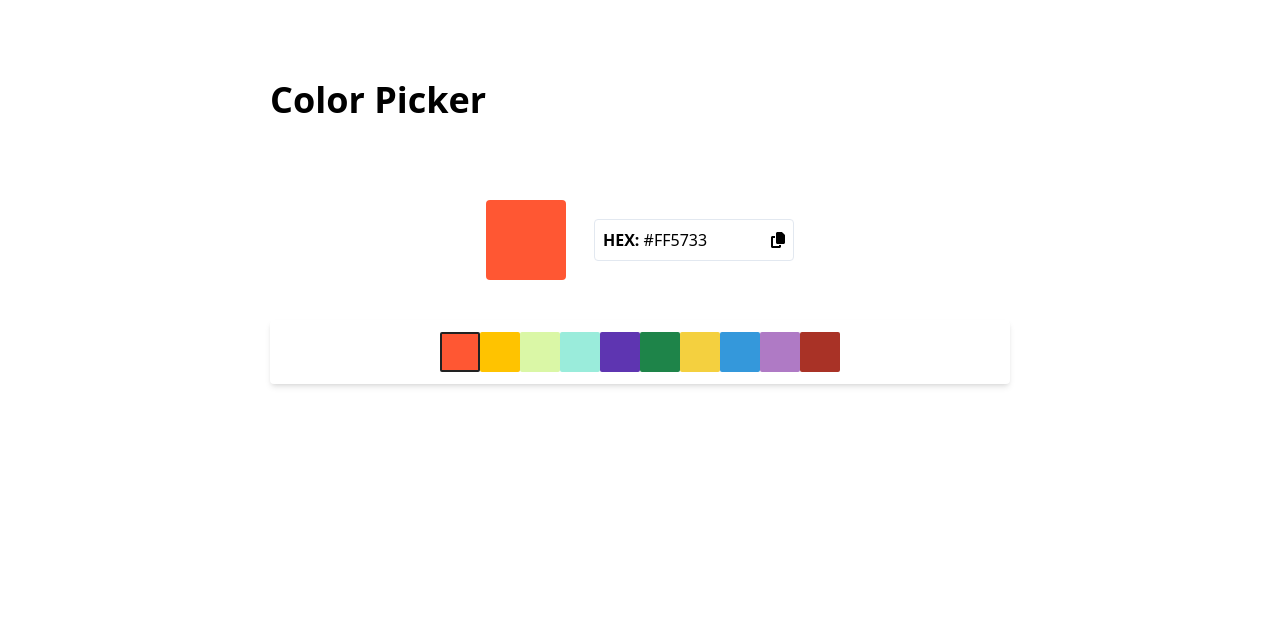
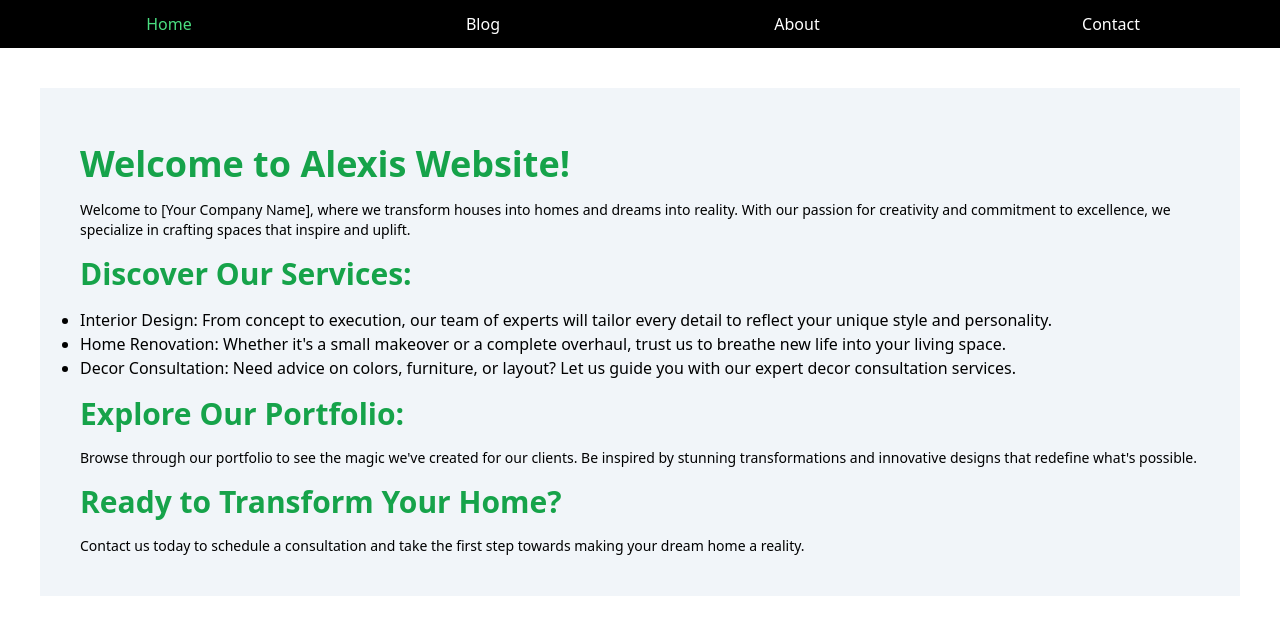
Before and after one commit to Mark-Alexis-Posadas/react-hooks-exercises, a React (Vite) app: page / in a window 1280 px wide. Shown: the top 634 px of the page. Built offline with nearby package versions, Linux system fonts and the light colour scheme.

Commit message:
added dummy data

```diff
--- a/src/App.jsx
+++ b/src/App.jsx
@@ -1,9 +1,9 @@
-import ColorPicker from "./UseState/ColorPicker";
+import TabNavigation from "./UseState/TabNavigation";
 
 const App = () => {
   return (
     <>
-      <ColorPicker />
+      <TabNavigation />
     </>
   );
 };
--- /dev/null
+++ b/src/UseState/TabNavigation.jsx
@@ -0,0 +1,207 @@
+import { useState } from "react";
+
+// Build a tab navigation component where `useState` is used to manage the active tab state.
+const data = [
+  { id: 1, text: "Home" },
+  { id: 2, text: "Blog" },
+  { id: 3, text: "About" },
+  { id: 4, text: "Contact" },
+];
+
+export default function TabNavigation() {
+  const [activeTab, setActiveTab] = useState(0);
+
+  const handleClick = (index) => {
+    setActiveTab(index);
+  };
+  return (
+    <>
+      <ul className="flex items-center justify-between bg-black p-3">
+        {data.map((item, index) => (
+          <li
+            key={item.id}
+            className={`text-center w-full cursor-pointer ${
+              index === activeTab ? "text-green-400" : "text-white"
+            }`}
+            onClick={() => handleClick(index)}
+          >
+            {item.text}
+          </li>
+        ))}
+      </ul>
+
+      {/* {contentData.map((item, index) => (
+        <div
+          className={`${activeTab === index ? "block" : "hidden"}`}
+          key={item.id}
+        >
+          {item.text}
+        </div>
+      ))} */}
+
+      {data.map((item, index) => (
+        <div
+          key={item.id}
+          className={`${activeTab === index ? "block" : "hidden"}`}
+        >
+          {index === 0 && (
+            <div className="bg-slate-100 m-10 p-10">
+              <h1 className="font-bold text-green-600 my-4 text-4xl">
+                Welcome to Alexis Website!
+              </h1>
+              <p className="text-sm">
+                Welcome to [Your Company Name], where we transform houses into
+                homes and dreams into reality. With our passion for creativity
+                and commitment to excellence, we specialize in crafting spaces
+                that inspire and uplift.
+              </p>
+
+              <h2 className="font-bold text-green-600 my-4 text-3xl">
+                Discover Our Services:
+              </h2>
+              <ul className="list-disc">
+                <li>
+                  Interior Design: From concept to execution, our team of
+                  experts will tailor every detail to reflect your unique style
+                  and personality.
+                </li>
+                <li>
+                  Home Renovation: Whether it's a small makeover or a complete
+                  overhaul, trust us to breathe new life into your living space.
+                </li>
+                <li>
+                  Decor Consultation: Need advice on colors, furniture, or
+                  layout? Let us guide you with our expert decor consultation
+                  services.
+                </li>
+              </ul>
+              <h2 className="font-bold text-green-600 my-4 text-3xl">
+                Explore Our Portfolio:
+              </h2>
+              <p className="text-sm">
+                Browse through our portfolio to see the magic we've created for
+                our clients. Be inspired by stunning transformations and
+                innovative designs that redefine what's possible.
+              </p>
+
+              <h2 className="font-bold text-green-600 my-4 text-3xl">
+                Ready to Transform Your Home?
+              </h2>
+              <p className="text-sm">
+                Contact us today to schedule a consultation and take the first
+                step towards making your dream home a reality.
+              </p>
+            </div>
+          )}
+          {index === 1 && (
+            <div>
+              <h1 className="font-bold text-green-600 my-4 text-4xl">
+                Welcome to Our Blog!
+              </h1>
+              <p className="text-sm">
+                Stay up-to-date with the latest trends, tips, and inspiration in
+                home design and decor. Our blog is your go-to resource for
+                expert advice, DIY hacks, and real-life stories that celebrate
+                the beauty of home living.
+              </p>
+
+              <h2 className="font-bold text-green-600 my-4 text-3xl">
+                Recent Posts:
+              </h2>
+              <ul className="list-disc">
+                <li>5 Creative Ways to Maximize Small Spaces</li>
+                <li>The Art of Mixing Patterns: A Beginner's Guide</li>
+                <li>How to Create a Cozy Reading Nook in Your Home</li>
+                <li>
+                  Inspiring Home Renovation Before and After Transformations
+                </li>
+              </ul>
+              <h2 className="font-bold text-green-600 my-4 text-3xl">
+                Explore More:
+              </h2>
+              <p className="text-sm">
+                Dive into our archive to discover even more insightful articles
+                and helpful guides. Whether you're a design enthusiast or a DIY
+                novice, there's something here for everyone.
+              </p>
+            </div>
+          )}
+          {index === 2 && (
+            <div>
+              <h1 className="font-bold text-green-600 my-4 text-4xl">
+                About [Your Company Name]
+              </h1>
+              <p className="text-sm">
+                At [Your Company Name], we believe that every home has a story
+                waiting to be told. Our mission is to help you write yours by
+                creating spaces that resonate with your personality and
+                lifestyle.
+              </p>
+
+              <h2 className="font-bold text-green-600 my-4 text-3xl">
+                Our Values:
+              </h2>
+              <ul className="list-disc">
+                <li>
+                  Passion: We are passionate about design and dedicated to
+                  delivering exceptional results that exceed expectations.
+                </li>
+                <li>
+                  Creativity: We thrive on creativity and innovation, constantly
+                  pushing boundaries to bring your vision to life.
+                </li>
+                <li>
+                  Collaboration: Your input is invaluable to us. We work closely
+                  with you every step of the way to ensure your dreams are
+                  realized.
+                </li>
+                <li>
+                  Quality: From materials to craftsmanship, we never compromise
+                  on quality. Your satisfaction is our top priority.
+                </li>
+              </ul>
+              <h2 className="font-bold text-green-600 my-4 text-3xl">
+                Meet Our Team:
+              </h2>
+              <p className="text-sm">
+                Get to know the talented individuals behind [Your Company Name].
+                With diverse backgrounds and a shared passion for design, our
+                team is committed to turning your dreams into reality.
+              </p>
+            </div>
+          )}
+          {index === 3 && (
+            <div>
+              <h1 className="font-bold text-green-600 my-4 text-4xl">
+                Get in Touch
+              </h1>
+              <p className="text-sm">
+                Ready to transform your home? Have a question or inquiry? We'd
+                love to hear from you! Contact us today to schedule a
+                consultation or get more information about our services.
+              </p>
+
+              <h2 className="font-bold text-green-600 my-4 text-3xl">
+                Contact Information:
+              </h2>
+              <ul className="list-disc">
+                <li>Phone: [Your Phone Number]</li>
+                <li>Email: [Your Email Address]</li>
+                <li>Address: [Your Physical Address, if applicable]</li>
+                <li>
+                  Social Media: Connect with us on [Facebook, Instagram,
+                  Twitter, etc.]
+                </li>
+              </ul>
+
+              <p className="text-sm">
+                Fill out the form below and one of our team members will reach
+                out to you shortly.
+              </p>
+            </div>
+          )}
+        </div>
+      ))}
+    </>
+  );
+}
```
